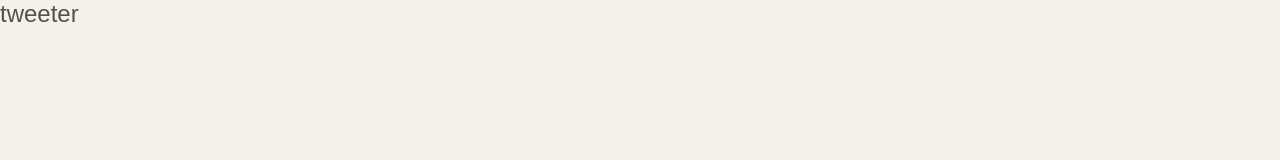
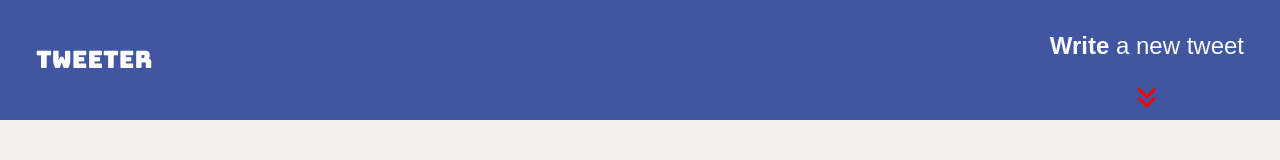
Before and after one commit to Yoimiya428/tweeter, a website: page public/index.html in a window 1280 px wide. Drawn offline with nearby package versions, Linux system fonts and the light colour scheme.

Commit message:
Nav Layout

```diff
--- a/public/index.html
+++ b/public/index.html
@@ -11,8 +11,12 @@
     <link rel="preconnect" href="https://fonts.gstatic.com" crossorigin>
     <link href="https://fonts.googleapis.com/css2?family=Bungee&family=Source+Sans+3:ital,wght@0,300;1,600&display=swap" rel="stylesheet">
 
+    <link rel="stylesheet" href="https://cdnjs.cloudflare.com/ajax/libs/font-awesome/6.7.2/css/all.min.css" integrity="sha512-Evv84Mr4kqVGRNSgIGL/F/aIDqQb7xQ2vcrdIwxfjThSH8CSR7PBEakCr51Ck+w+/U6swU2Im1vVX0SVk9ABhg==" crossorigin="anonymous" referrerpolicy="no-referrer" />
+
 
     <!-- App CSS -->
+    <link rel="stylesheet" href="/styles/nav.css" type="text/css" />
+
     <link rel="stylesheet" href="/styles/layout.css" type="text/css" />
 
     <!-- External JS -->
@@ -20,12 +24,21 @@
 
     <!-- App JS -->
     <script type="text/javascript" src="/scripts/client.js"></script>
+
+    <!-- Newly added - nav right part -->
+
   </head>
 
   <body>
     <!-- Top nav bar (fixed) -->
     <nav>
       <span>tweeter</span>
+
+      <div class="nav-text1">
+        <p><b>Write</b> a new tweet</p>
+        <i class="fa-solid fa-angles-down"></i>
+      </div>
+
     </nav>
 
     <!-- Page-specific (main) content here -->
--- /dev/null
+++ b/public/styles/nav.css
@@ -0,0 +1,26 @@
+
+nav {
+  height: 120px;
+  width: 100%;
+  background-color: #4056A1;
+  color: #FFFFFF;
+  padding-left: 1.5em;
+  padding-right: 1.5em;
+  display: flex;
+  justify-content: space-between;
+  align-items: center;
+}
+
+nav span {
+  font-family: 'Bungee', sans-serif;
+}
+
+.nav-text1 {
+
+  text-align: center;
+
+}
+
+.nav-text1 i {
+ color: #ff0000;
+}
```
